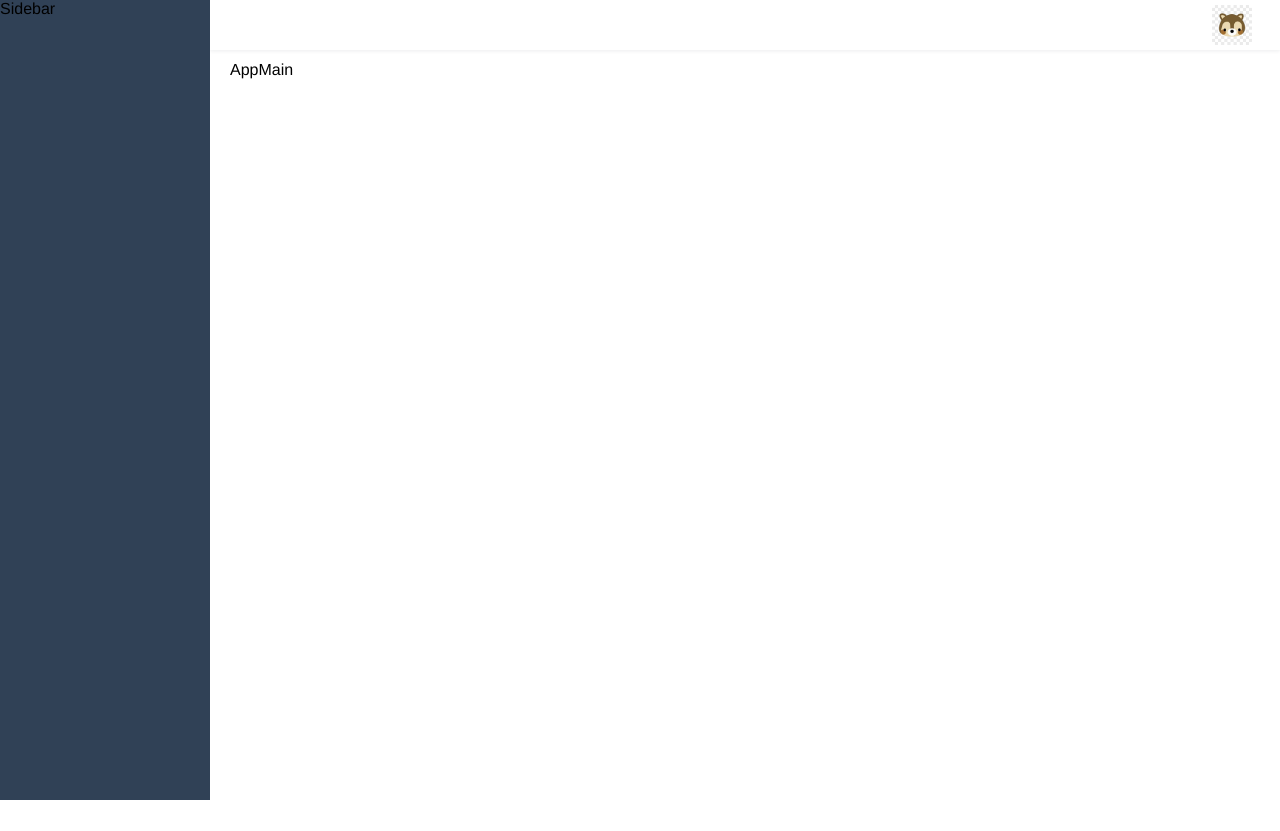
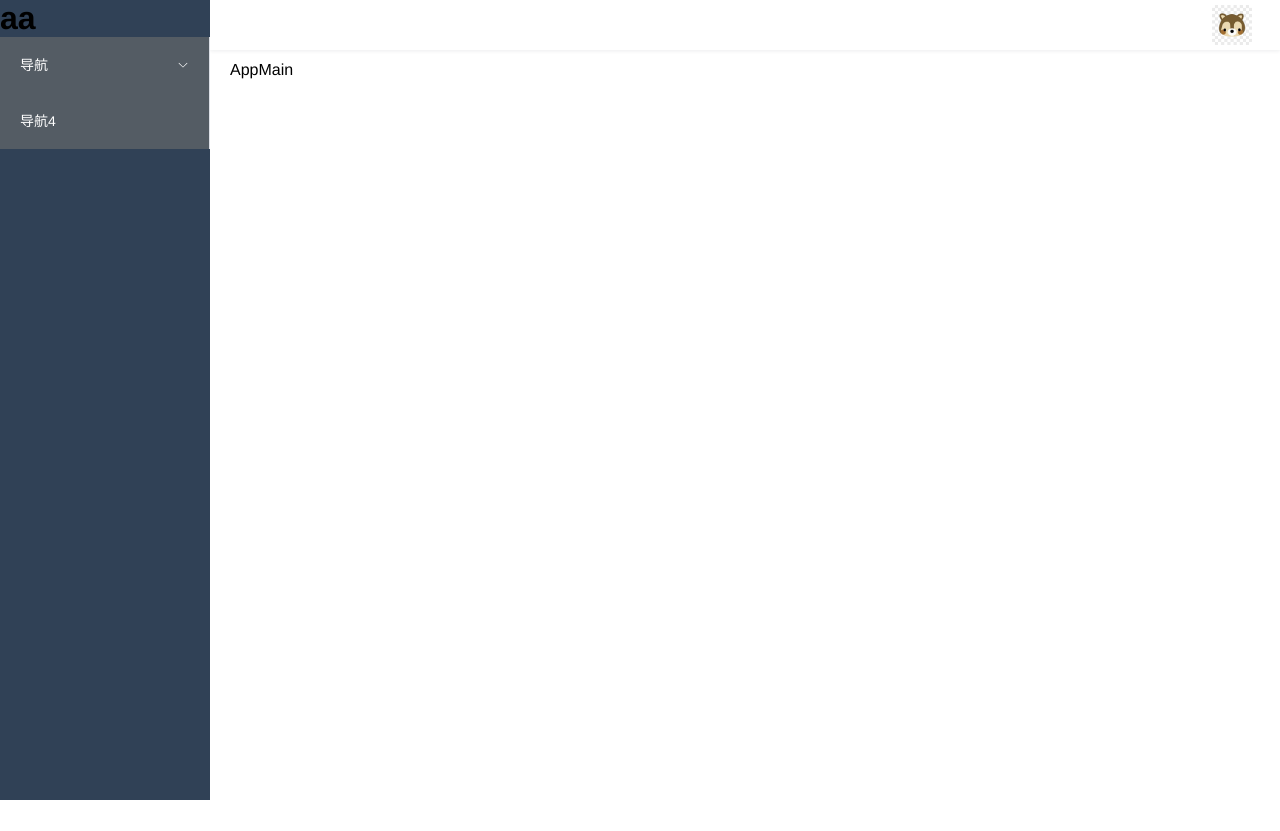
Before and after one commit to xf0417/mars-admin, a Vue app: page /#/login in a window 1280 px wide. Both pictures are taken after a click on the button "登录". Shown: the top 831 px of the page. Built offline with nearby package versions, Linux system fonts and the light colour scheme; data requests are answered from the project's data file.

Commit message:
sidebarmenu

```diff
--- a/src/layout/components/Navbar.vue
+++ b/src/layout/components/Navbar.vue
@@ -5,7 +5,7 @@
             <el-dropdown class="avatar-container" trigger="click">
                 <div class="avatar-wrapper">
                     <el-avatar shape="square" :size="40" :src="rightLogo">
-                        <i class="el-icon-s-tools"></i>
+                        <i class="el-tools"></i>
                     </el-avatar>
                 </div>
                 <template #dropdown>
@@ -59,6 +59,12 @@ const logout = () => {
                 .el-avatar {
                     --el--avatar-background-color: none;
                     margin-right: 12px;
+
+                    .el-tools {
+                        background-image: url(../assets/tools.png) center no-repeat;
+                        background-size: cover;
+
+                    }
                 }
             }
         }
--- /dev/null
+++ b/src/layout/components/Sidebar/SidebarMenu.vue
@@ -0,0 +1,30 @@
+<template>
+    <el-menu
+    :uniqueOpened="true"
+    default-actice="1"
+    background-color="#545c64"
+    text-color="#fff"
+    active-text-color="#ffd04b">
+    <el-sub-menu index="1">
+        <template #title>
+            <i class="el-location"></i>
+            <span>导航</span>
+        </template>
+        <el-menu-item index="1-1">选项1</el-menu-item>
+        <el-menu-item index="1-2">选项2</el-menu-item>
+    </el-sub-menu>
+    <!-- 具体菜单 -->
+    <el-menu-item index="4">
+        <i class="el-location"></i>
+            <template #title>导航4</template>
+    </el-menu-item>
+    </el-menu>
+</template>
+
+<script setup>
+</script>
+
+<style lang="scss" scoped>
+
+
+</style>
--- a/src/layout/components/Sidebar/index.vue
+++ b/src/layout/components/Sidebar/index.vue
@@ -1,8 +1,14 @@
 <template>
-    <div class="">Sidebar</div>
+    <div class="">
+        <h1>aa</h1>
+        <el-scrollbar>
+            <sidebar-menu></sidebar-menu>
+        </el-scrollbar>
+    </div>
 </template>
 
 <script setup>
+import SidebarMenu from './SidebarMenu.vue'
 import {} from 'vue'
 </script>
 
--- a/src/layout/index.vue
+++ b/src/layout/index.vue
@@ -20,7 +20,6 @@ import AppMain from './components/AppMain.vue'
 import variables from '@/styles/variables.module.scss'
 import {} from 'vue'
 
-console.log(variables)
 
 </script>
 
```
Also changed, not shown: src/assets/tools.png (added).
